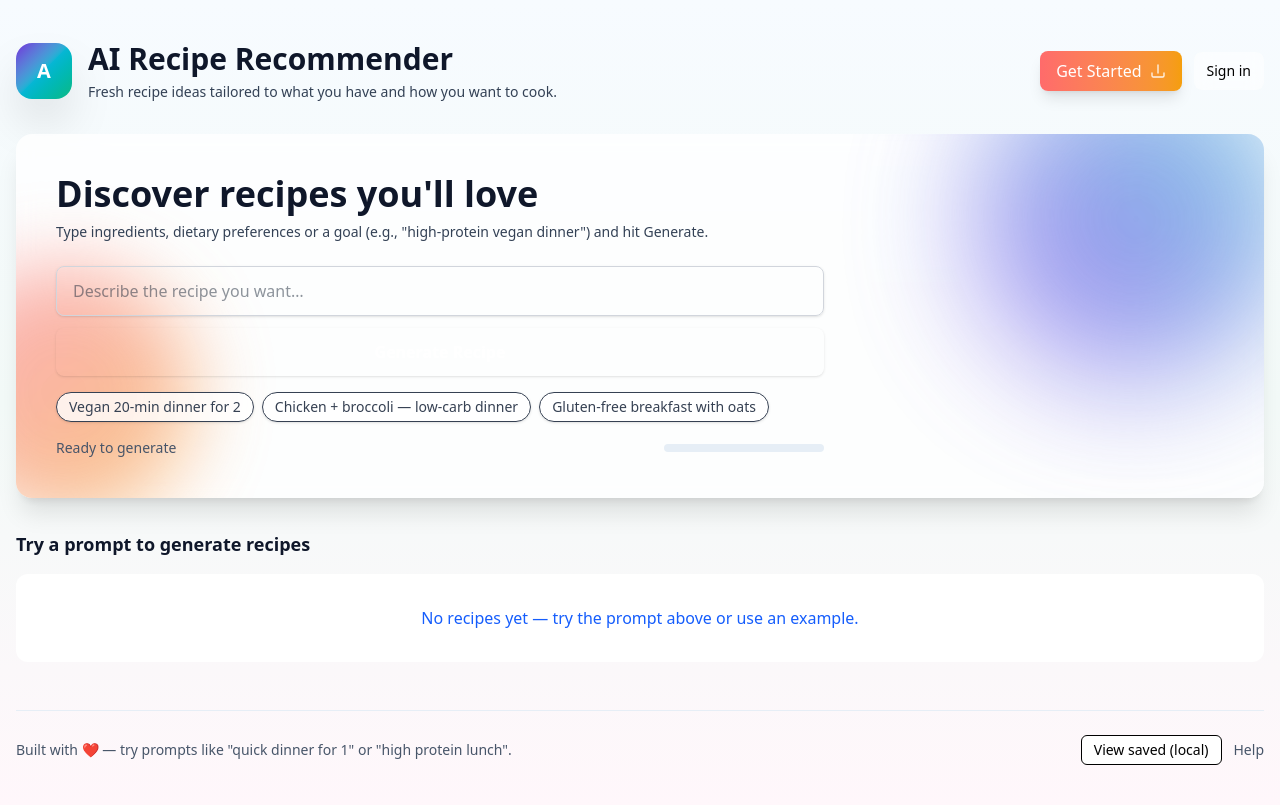
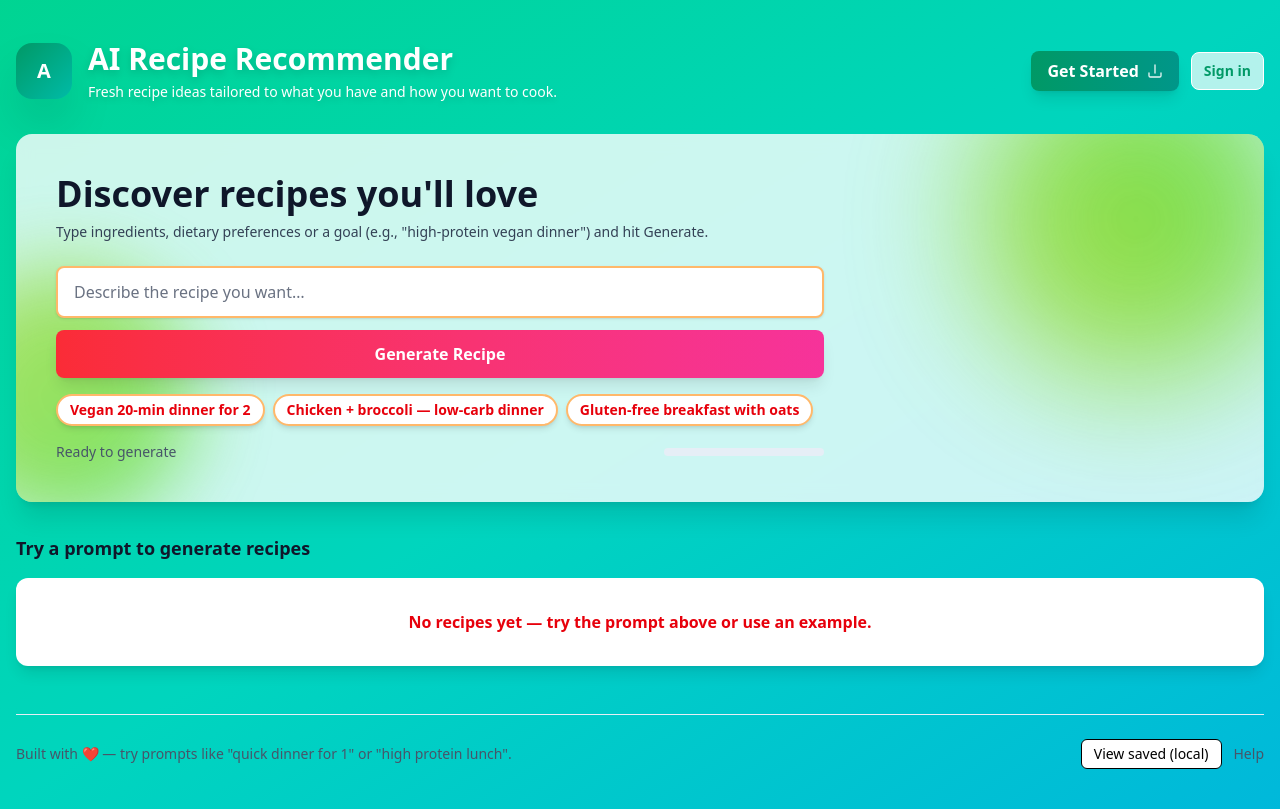
Before and after one commit to zehracodes29/aireciperecommenderfrontend, a Next.js app: page / in a window 1280 px wide. Built offline with nearby package versions, Linux system fonts and the light colour scheme.

Commit message:
UI changes

```diff
--- a/src/app/page.jsx
+++ b/src/app/page.jsx
@@ -104,22 +104,23 @@ export default function Home() {
   }
 
   return (
-    <main className="min-h-screen bg-linear-to-b from-[#f7fbff] via-[#f3faf8] to-[#fff7fb] py-10 px-4">
+    //i want to style the page into mint green and light colors
+    <main className="min-h-screen bg-linear-to-br from-emerald-400 via-teal-400 to-cyan-500 py-10 px-4">
       <div className="max-w-7xl mx-auto">
         {/* Header */}
         <header className="flex flex-col md:flex-row items-start md:items-center justify-between gap-6 mb-8">
           <div className="flex items-center gap-4">
             <div
               aria-hidden
-              className="w-14 h-14 rounded-2xl bg-clip-padding bg-linear-to-br from-[#6d28d9] via-[#06b6d4] to-[#10b981] flex items-center justify-center text-white font-extrabold text-xl shadow-2xl"
+              className="w-14 h-14 rounded-2xl bg-linear-to-br from-emerald-600 to-teal-500 flex items-center justify-center text-white font-extrabold text-xl shadow-2xl"
             >
               A
             </div>
             <div>
-              <h1 className="text-2xl md:text-3xl font-extrabold text-[#0f172a] leading-tight">
+              <h1 className="text-2xl md:text-3xl font-extrabold text-white drop-shadow-lg leading-tight">
                 AI Recipe Recommender
               </h1>
-              <p className="text-sm text-[#334155] mt-1">
+              <p className="text-sm text-white drop-shadow-md mt-1">
                 Fresh recipe ideas tailored to what you have and how you want to cook.
               </p>
             </div>
@@ -128,7 +129,7 @@ export default function Home() {
           <div className="flex items-center gap-3">
             <button
               onClick={() => (window.location.href = '/FileUpload')}
-              className="inline-flex items-center gap-2 bg-linear-to-r from-[#ff6b6b] to-[#f59e0b] text-white px-4 py-2 rounded-lg shadow-lg hover:scale-[1.02] transition-transform"
+              className="inline-flex items-center gap-2 bg-linear-to-r from-emerald-600 to-teal-600 text-white px-4 py-2 rounded-lg shadow-lg hover:scale-[1.02] transition-transform font-semibold"
               title="Upload files / images to guide generation"
             >
               Get Started
@@ -139,7 +140,7 @@ export default function Home() {
             </button>
 
             <button
-              className="px-3 py-2 rounded-lg hover:bg-white/60 transition text-sm border border-transparent bg-white/50 backdrop-blur"
+              className="px-3 py-2 rounded-lg hover:bg-white/80 transition text-sm border border-white bg-white/70 backdrop-blur font-semibold text-emerald-600"
               onClick={() => toast('Sign-in not yet implemented in demo')}
             >
               Sign in
@@ -152,11 +153,11 @@ export default function Home() {
           {/* decorative gradients */}
           <div
             aria-hidden
-            className="pointer-events-none absolute -right-8 -top-16 w-80 h-80 rounded-full blur-3xl opacity-70 bg-linear-to-tr from-[#7c3aed] to-[#06b6d4] animate-slow-float"
+            className="pointer-events-none absolute -right-8 -top-16 w-80 h-80 rounded-full blur-3xl opacity-70 bg-linear-to-tr from-[#9ad406] to-[#1ed406] animate-slow-float"
           />
           <div
             aria-hidden
-            className="pointer-events-none absolute -left-20 -bottom-8 w-64 h-64 rounded-full blur-2xl opacity-60 bg-linear-to-br from-[#fb7185] to-[#f59e0b] animate-slow-float animation-delay-2500"
+            className="pointer-events-none absolute -left-20 -bottom-8 w-64 h-64 rounded-full blur-2xl opacity-60 bg-linear-to-br from-[#9ad406] to-[#1ed406] animate-slow-float animation-delay-2500"
           />
 
           <div className="relative z-10 max-w-3xl">
--- a/src/components/HeroSearch.jsx
+++ b/src/components/HeroSearch.jsx
@@ -31,16 +31,16 @@ export default function HeroSearch({ onGenerate, examples = [] }) {
           placeholder="Describe the recipe you want…"
           value={prompt}
           onChange={(e) => setPrompt(e.target.value)}
-          className="w-full px-4 py-3 rounded-lg border border-gray-300
-                     focus:ring-2 focus:ring-brand-500 focus:outline-none
-                     shadow-sm text-gray-800"
+          className="w-full px-4 py-3 rounded-lg border-2 border-orange-300
+                     focus:ring-2 focus:ring-red-500 focus:outline-none
+                     shadow-sm text-gray-800 bg-white placeholder-gray-500"
         />
 
         <button
           onClick={handleGenerate}
           disabled={loading}
-          className={`px-6 py-3 rounded-lg text-white font-semibold shadow
-            transition bg-brand-500 hover:bg-brand-700 disabled:opacity-50`}
+          className={`px-6 py-3 rounded-lg text-white font-semibold shadow-lg
+            transition bg-linear-to-r from-red-500 to-pink-500 hover:from-red-600 hover:to-pink-600 disabled:opacity-50`}
         >
           {loading ? 'Generating…' : 'Generate Recipe'}
         </button>
@@ -53,8 +53,8 @@ export default function HeroSearch({ onGenerate, examples = [] }) {
             <button
               key={idx}
               onClick={() => useExample(ex)}
-              className="px-3 py-1 bg-white/80 text-gray-700 rounded-full
-                         border hover:bg-white shadow-sm text-sm"
+              className="px-3 py-1 bg-white text-red-600 rounded-full
+                         border-2 border-orange-300 hover:bg-orange-50 shadow-md text-sm font-semibold"
             >
               {ex}
             </button>
--- a/src/components/RecipeCard.jsx
+++ b/src/components/RecipeCard.jsx
@@ -5,20 +5,20 @@ export default function RecipeCard({ recipe = {}, onOpen, onSave, onRegenerate }
   const { id, title, image, time, servings, tags = [] } = recipe;
 
   return (
-    <article className="bg-white rounded-xl shadow-card overflow-hidden hover:shadow-lg transition">
-      <div className="h-44 md:h-48 w-full bg-slate-100">
+    <article className="bg-white rounded-xl shadow-lg overflow-hidden hover:shadow-2xl transition">
+      <div className="h-44 md:h-48 w-full bg-orange-100">
         {image ? (
           // plain <img> works universally; replace with next/image later if desired
           <img src={image} alt={title} className="object-cover w-full h-full" />
         ) : (
-          <div className="flex items-center justify-center h-full text-slate-400">No image</div>
+          <div className="flex items-center justify-center h-full text-gray-400 font-semibold">No image</div>
         )}
       </div>
 
       <div className="p-4">
-        <h3 className="text-lg font-semibold mb-1 line-clamp-2">{title || 'Untitled recipe'}</h3>
+        <h3 className="text-lg font-semibold mb-1 line-clamp-2 text-gray-800">{title || 'Untitled recipe'}</h3>
 
-        <div className="text-sm text-slate-500 flex items-center gap-3 mb-3">
+        <div className="text-sm text-gray-600 flex items-center gap-3 mb-3">
           <span>{time ? `${time} min` : '—'}</span>
           <span>•</span>
           <span>{servings ? `${servings} servings` : '—'}</span>
@@ -27,7 +27,7 @@ export default function RecipeCard({ recipe = {}, onOpen, onSave, onRegenerate }
         <div className="flex items-center justify-between">
           <div className="flex gap-2">
             {tags.slice(0, 3).map((t) => (
-              <span key={t} className="text-xs bg-slate-100 px-2 py-1 rounded-full">{t}</span>
+              <span key={t} className="text-xs bg-orange-100 px-2 py-1 rounded-full text-red-600 font-semibold">{t}</span>
             ))}
           </div>
 
@@ -36,7 +36,7 @@ export default function RecipeCard({ recipe = {}, onOpen, onSave, onRegenerate }
               onClick={() => onSave && onSave(recipe)}
               aria-label="Save recipe"
               title="Save"
-              className="p-2 rounded-md hover:bg-slate-50"
+              className="p-2 rounded-md hover:bg-orange-50"
             >
               🔖
             </button>
@@ -45,14 +45,14 @@ export default function RecipeCard({ recipe = {}, onOpen, onSave, onRegenerate }
               onClick={() => onRegenerate && onRegenerate(recipe)}
               aria-label="Regenerate variant"
               title="Regenerate"
-              className="p-2 rounded-md hover:bg-slate-50"
+              className="p-2 rounded-md hover:bg-orange-50"
             >
               🔁
             </button>
 
             <button
               onClick={() => onOpen && onOpen(id)}
-              className="ml-2 text-sm bg-brand-500 text-white px-3 py-1 rounded-xl"
+              className="ml-2 text-sm bg-linear-to-r from-red-500 to-pink-500 text-white px-3 py-1 rounded-xl font-semibold shadow-md hover:shadow-lg"
             >
               Open
             </button>
--- a/src/components/RecipeGrid.jsx
+++ b/src/components/RecipeGrid.jsx
@@ -31,7 +31,7 @@ export default function RecipeGrid({ recipes = [], loading = false, onOpen, onSa
       ))}
 
       {(!loading && recipes.length === 0) && (
-        <div className="col-span-full p-8 bg-white rounded-xl text-center text-blue-600">
+        <div className="col-span-full p-8 bg-white rounded-xl text-center text-red-600 font-semibold shadow-lg">
           No recipes yet — try the prompt above or use an example.
         </div>
       )}
```
Also changed, not shown: src/app/FileUpload/page.jsx (+17 -17 lines).
